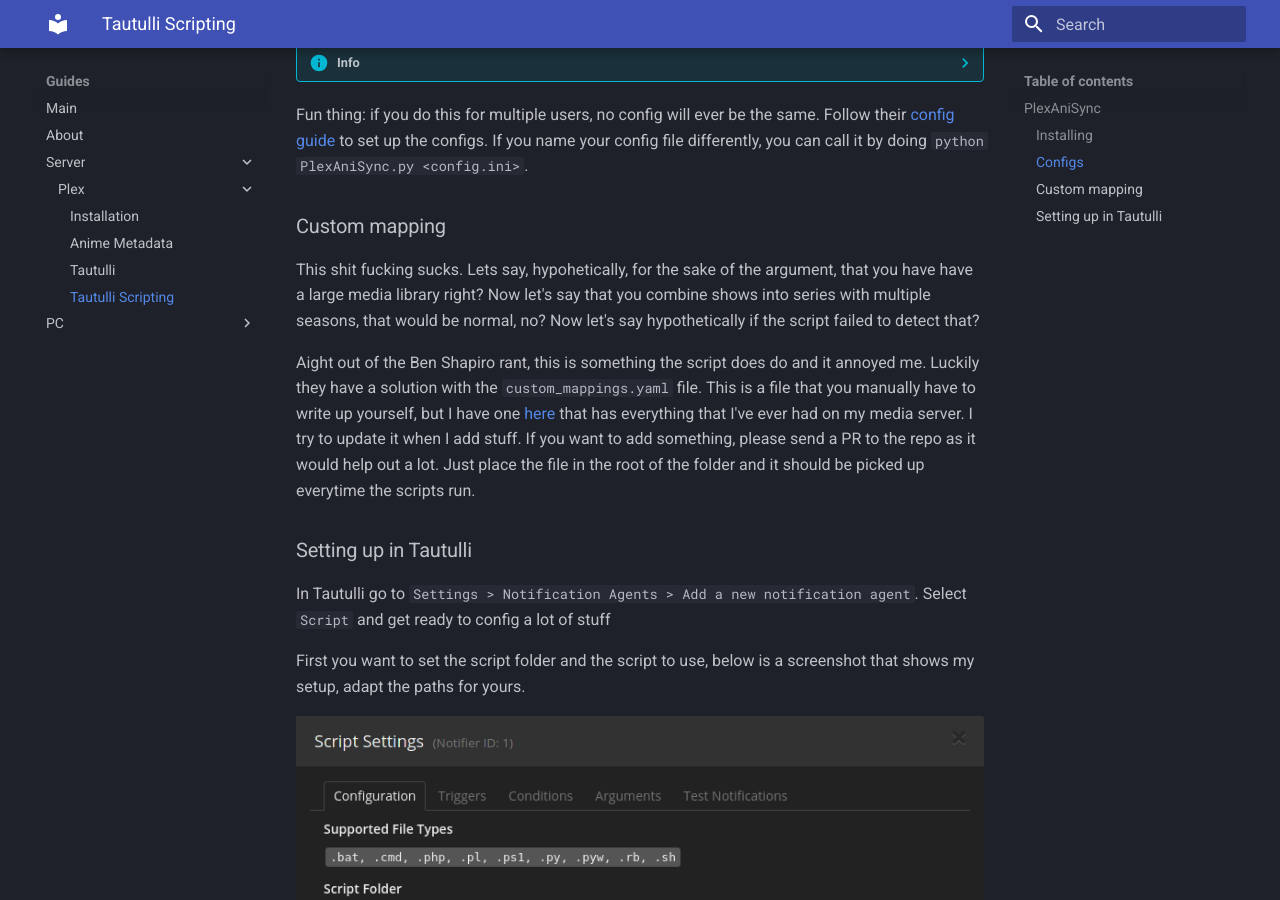
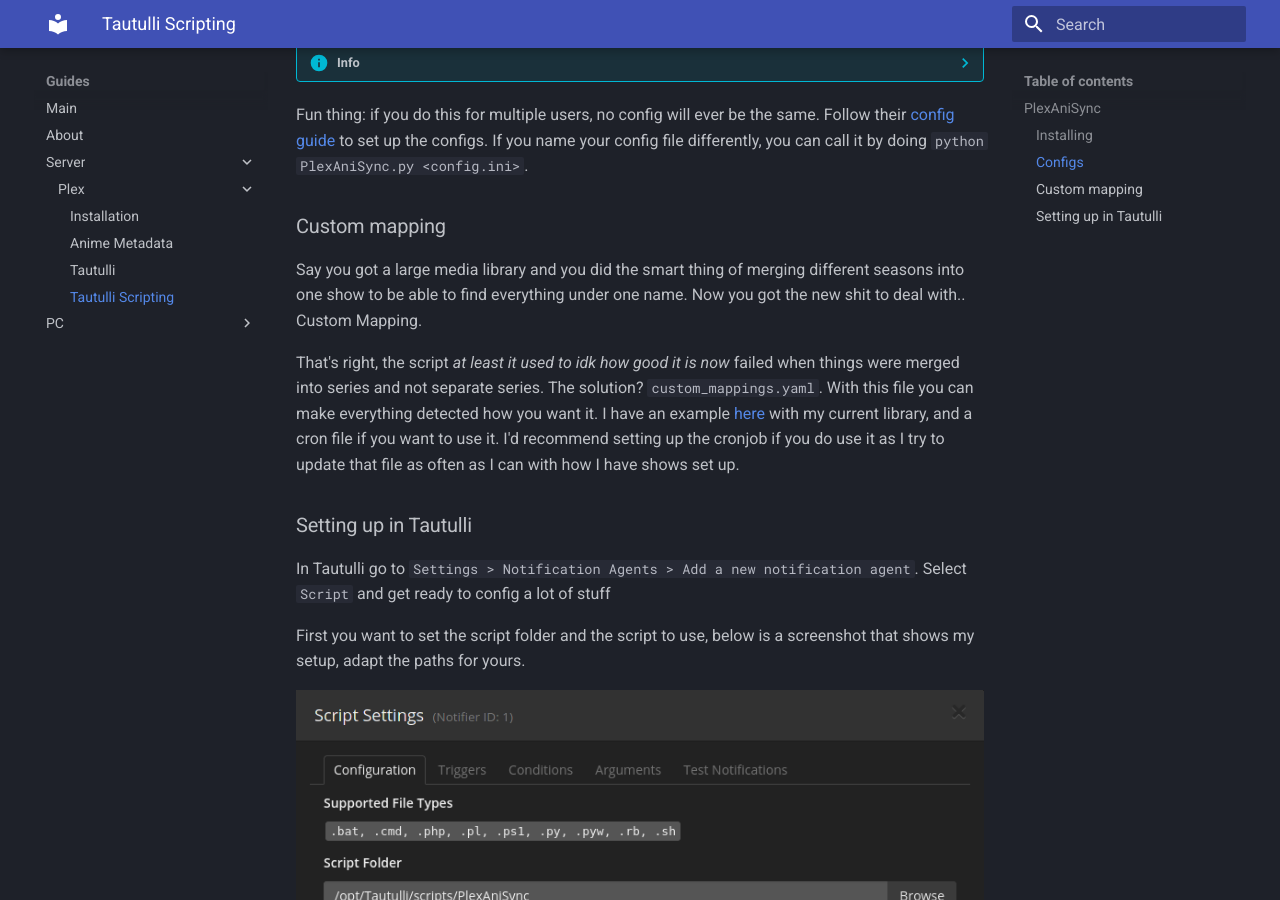
Before and after one commit to 46620/guides, an MkDocs documentation site: the page built from docs/server/plex/tautulli_scripting.md, in a window 1280 px wide and 900 px high, scrolled down 720 px. Built offline with MkDocs 1.6.1 and Material for MkDocs 9.7.7, drawn with Linux system fonts in a browser that asks for light colours.

Commit message:
Update tautulli_scripting.md

```diff
--- a/docs/server/plex/tautulli_scripting.md
+++ b/docs/server/plex/tautulli_scripting.md
@@ -20,9 +20,9 @@ Installation is very easy, clone the repo somewhere and yell at tautulli to look
 Fun thing: if you do this for multiple users, no config will ever be the same. Follow their [config guide](https://github.com/RickDB/PlexAniSync#step-3---configuration) to set up the configs. If you name your config file differently, you can call it by doing `python PlexAniSync.py <config.ini>`.
 
 ### Custom mapping
-This shit fucking sucks. Lets say, hypohetically, for the sake of the argument, that you have have a large media library right? Now let's say that you combine shows into series with multiple seasons, that would be normal, no? Now let's say hypothetically if the script failed to detect that?
+Say you got a large media library and you did the smart thing of merging different seasons into one show to be able to find everything under one name. Now you got the new shit to deal with.. Custom Mapping.
 
-Aight out of the Ben Shapiro rant, this is something the script does do and it annoyed me. Luckily they have a solution with the `custom_mappings.yaml` file. This is a file that you manually have to write up yourself, but I have one [here](https://github.com/46620/custom-mappings) that has everything that I've ever had on my media server. I try to update it when I add stuff. If you want to add something, please send a PR to the repo as it would help out a lot. Just place the file in the root of the folder and it should be picked up everytime the scripts run.
+That's right, the script *at least it used to idk how good it is now* failed when things were merged into series and not separate series. The solution? `custom_mappings.yaml`. With this file you can make everything detected how you want it. I have an example [here](https://github.com/46620/custom-mappings) with my current library, and a cron file if you want to use it. I'd recommend setting up the cronjob if you do use it as I try to update that file as often as I can with how I have shows set up.
 
 ### Setting up in Tautulli
 
```
